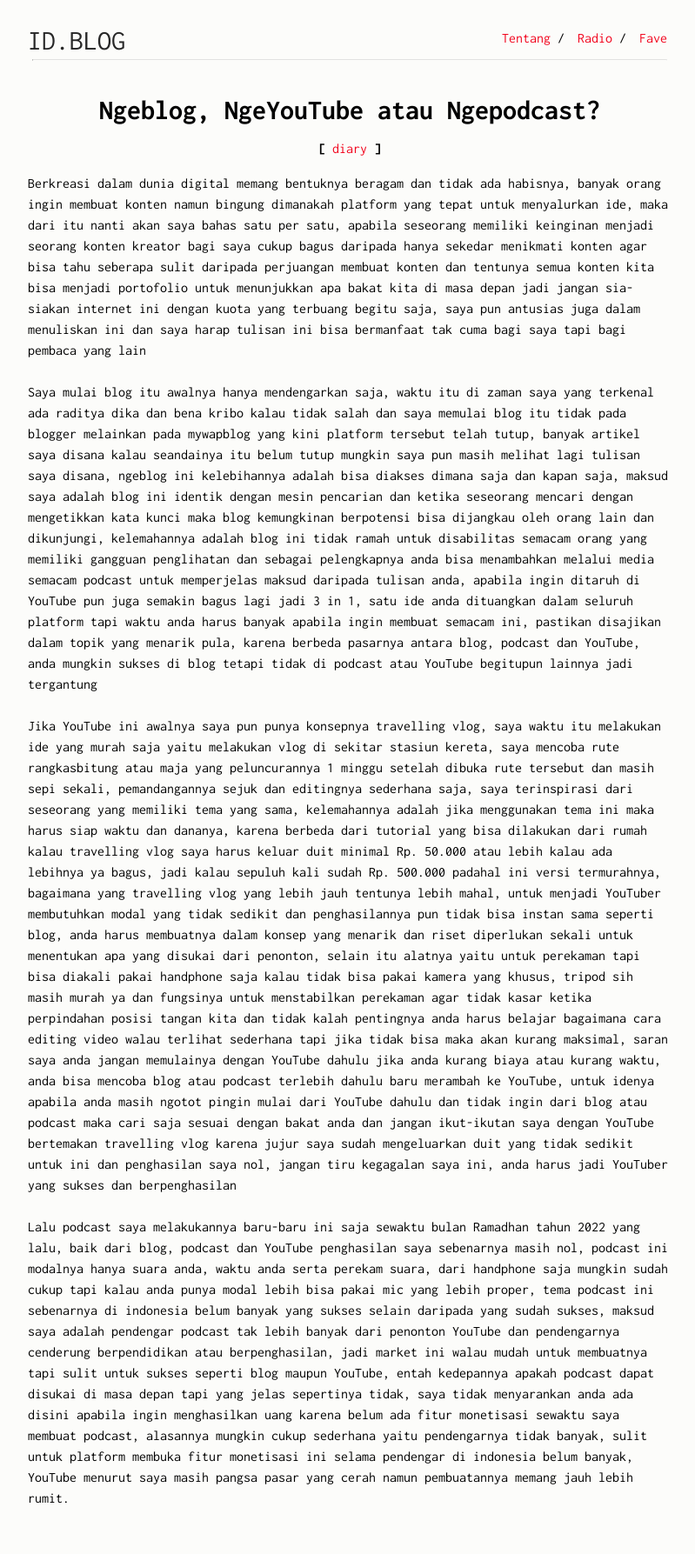
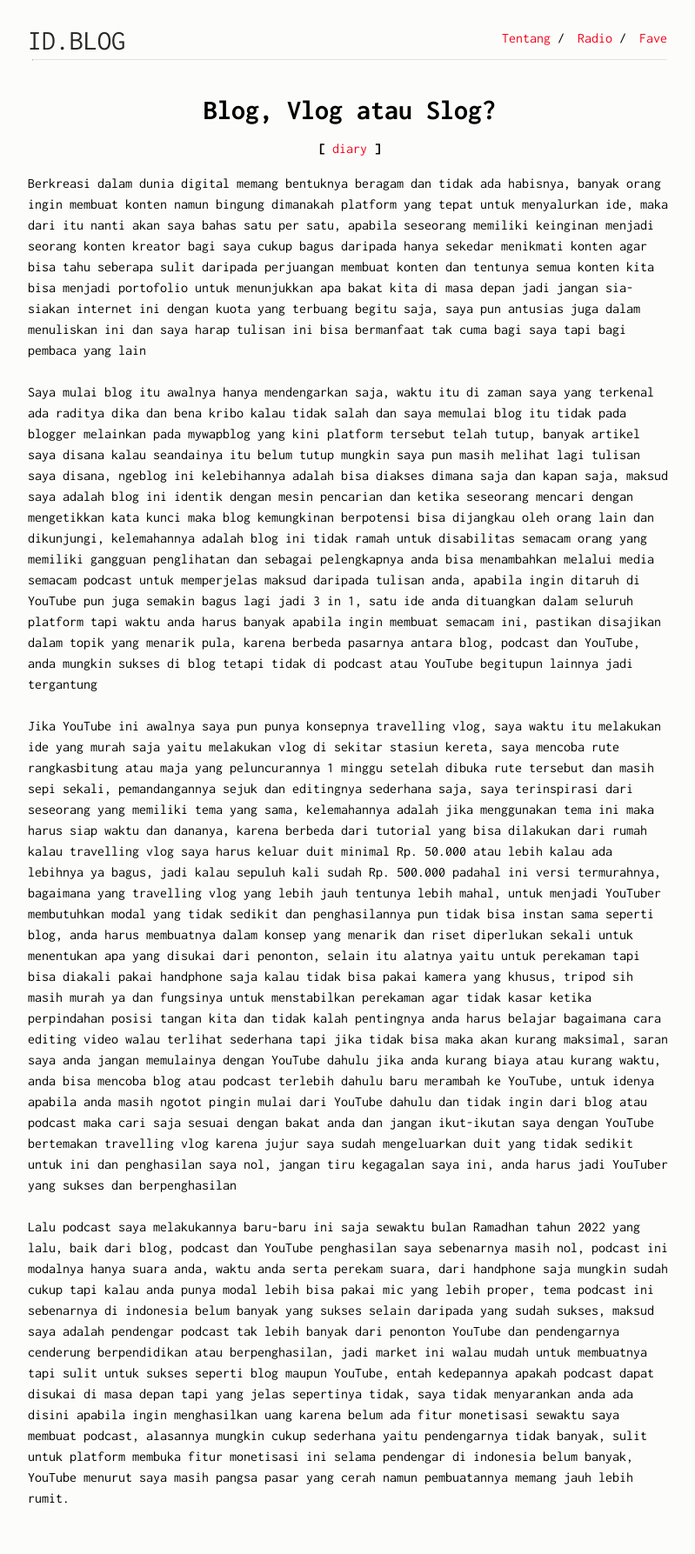
Before and after one commit to intrapegasus/ID.BLOG, a Jekyll site: the page built from _posts/2023-10-06-L.html, in a window 1280 px wide. Shown: the whole page at 87% size, without its empty margins (238-1037 px from the left). Built offline with Jekyll 4.4.1, drawn with Linux system fonts in a browser that asks for light colours.

Commit message:
Update 2023-10-06-L.html

```diff
--- a/_posts/2023-10-06-L.html
+++ b/_posts/2023-10-06-L.html
@@ -1,6 +1,6 @@
 ---
 layout: post
-title: Ngeblog, NgeYouTube atau Ngepodcast?
+title: Blog, Vlog atau Slog?
 tags: [diary]
 ---
 
```
